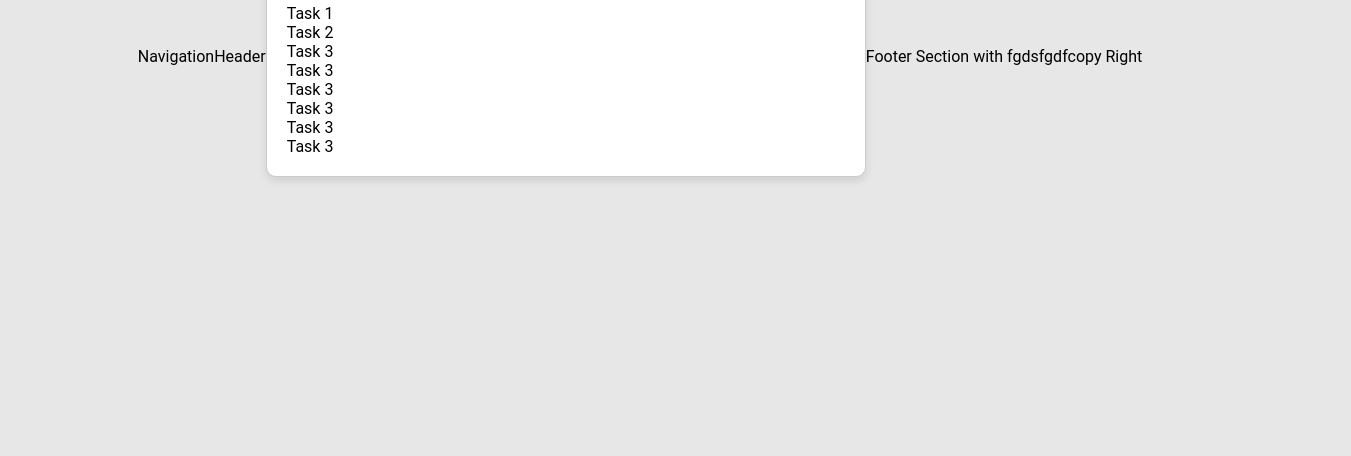
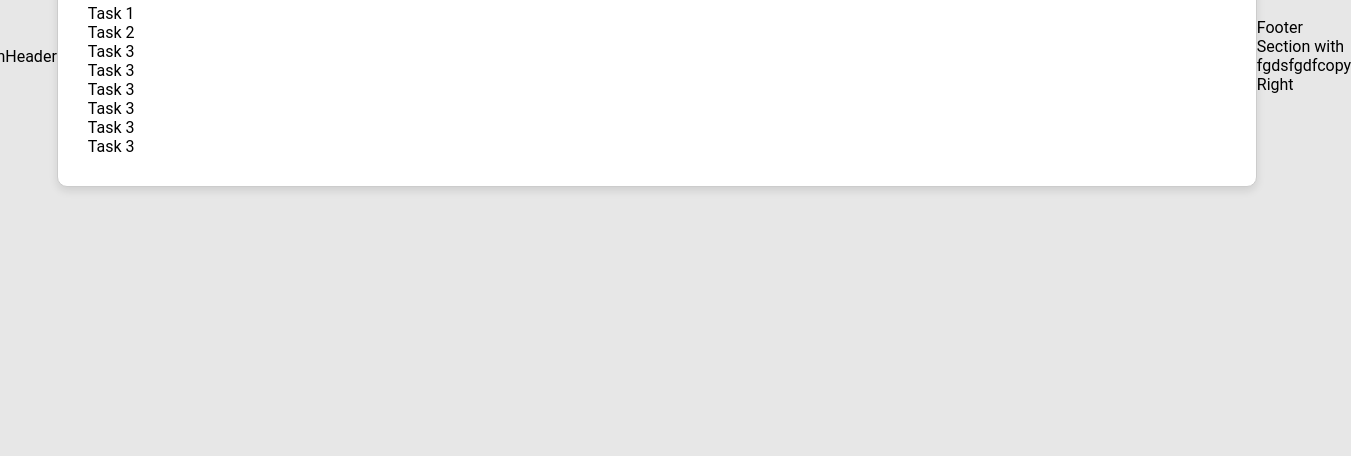
Before and after one commit to ArAryan1314/Task-Tracker, a plain HTML site: page index.html in a window 1280 px wide. Shown: the part 344-800 px from the top of the page, 1351 px wide, since content can reach past the window. Drawn offline with nearby package versions, Linux system fonts and the light colour scheme; files that its build step writes are made by us from their sources.

Commit message:
secound comit

```diff
--- a/style.scss
+++ b/style.scss
@@ -11,6 +11,7 @@ body {
   justify-content: center;
   align-items: center;
   height: 100vh;
+
   width: 100%;
 }
 
@@ -19,9 +20,9 @@ ul {
 }
 
 .container {
-  width: 600px;
+  width: 1200px;
   margin: 0 auto;
-  padding: 20px;
+  padding: 30px;
   border: 1px solid #ccc;
   border-radius: 10px;
   background-color: #fff;
```
